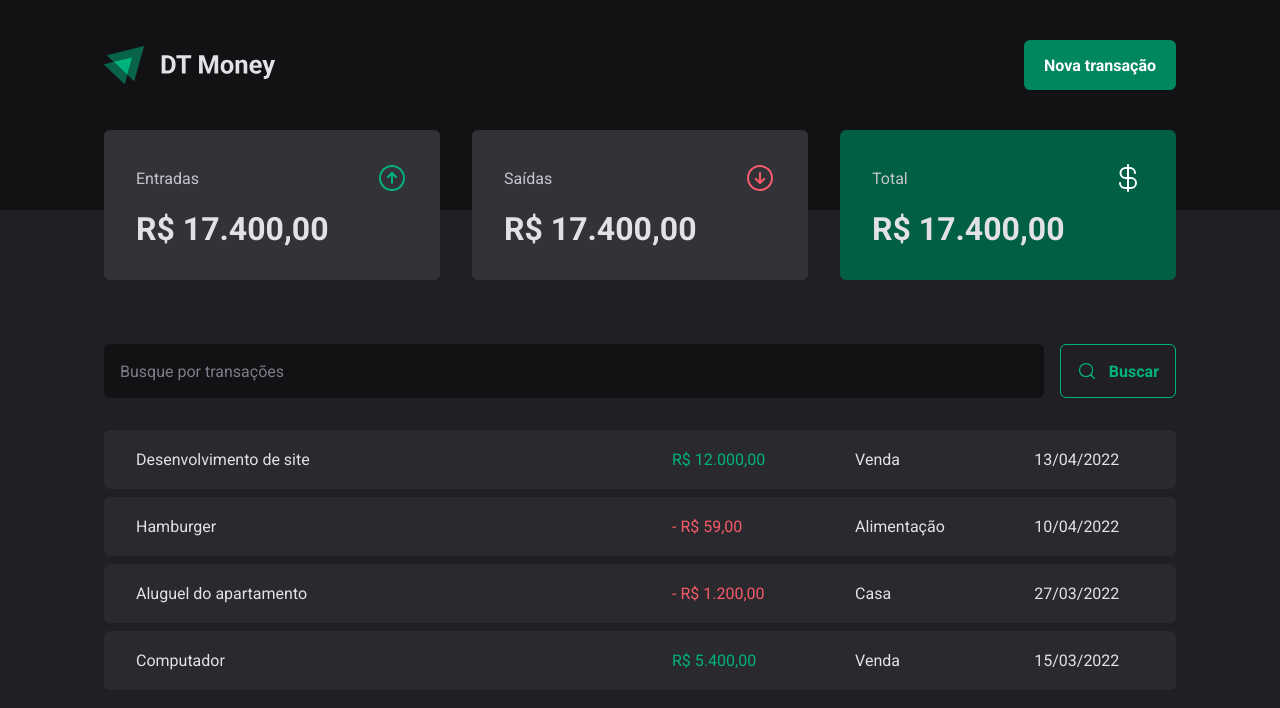
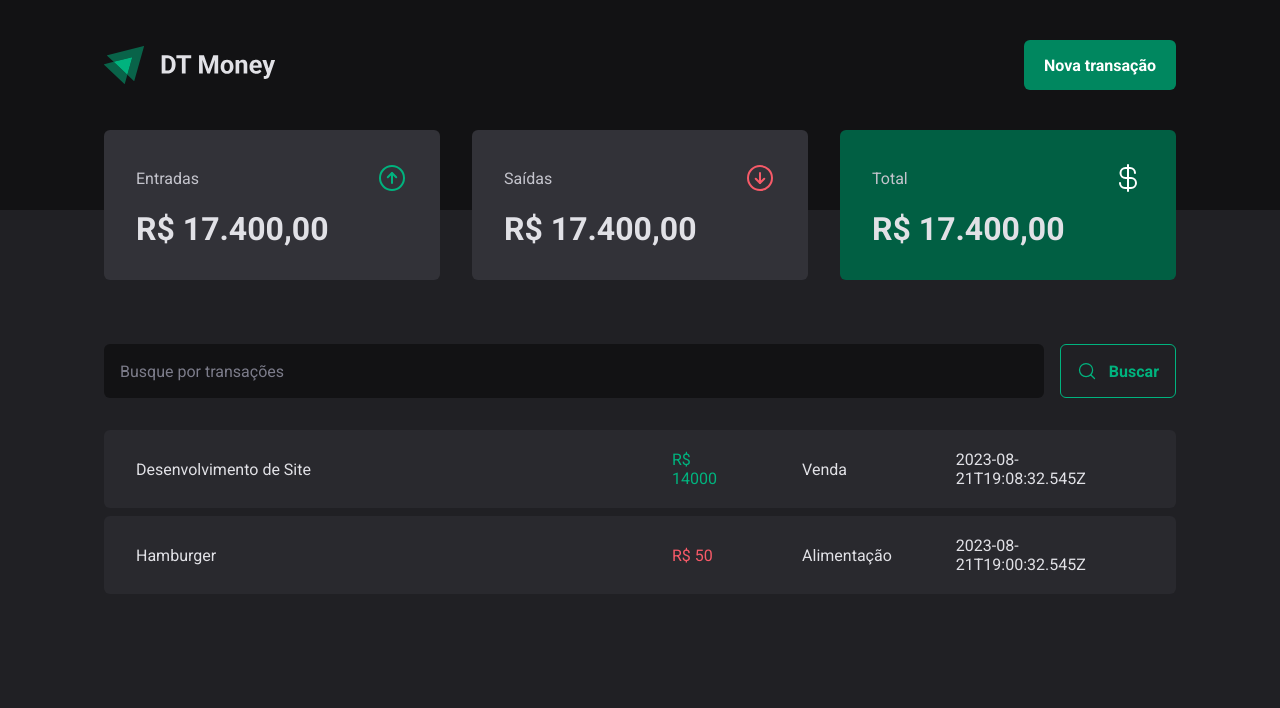
Before and after one commit to felipesanderp/dt-money, a React (Vite) app: page / in a window 1280 px wide. Shown: the top 708 px of the page. Built offline with nearby package versions, Linux system fonts and the light colour scheme; data requests are answered from the project's data file.

Commit message:
fetch data from json server api

```diff
--- a/package.json
+++ b/package.json
@@ -7,11 +7,13 @@
     "dev": "vite",
     "build": "tsc && vite build",
     "lint": "eslint . --ext ts,tsx --report-unused-disable-directives --max-warnings 0",
-    "preview": "vite preview"
+    "preview": "vite preview",
+    "server": "json-server server.json -p 3333 -w -d 500"
   },
   "dependencies": {
     "@radix-ui/react-dialog": "^1.0.4",
     "@radix-ui/react-radio-group": "^1.1.3",
+    "json-server": "^0.17.3",
     "phosphor-react": "^1.4.1",
     "react": "^18.2.0",
     "react-dom": "^18.2.0",
--- /dev/null
+++ b/server.json
@@ -0,0 +1,20 @@
+{
+  "transactions": [
+    {
+      "id": 1,
+      "description": "Desenvolvimento de Site",
+      "type": "income",
+      "category": "Venda",
+      "price": 14000,
+      "createdAt": "2023-08-21T19:08:32.545Z"
+    },
+    {
+      "id": 2,
+      "description": "Hamburger",
+      "type": "outcome",
+      "category": "Alimentação",
+      "price": 50,
+      "createdAt": "2023-08-21T19:00:32.545Z"
+    }
+  ]
+}
--- a/src/pages/Transactions/index.tsx
+++ b/src/pages/Transactions/index.tsx
@@ -1,10 +1,33 @@
+import { useEffect, useState } from "react";
 import { Header } from "../../components/Header";
 import { Summary } from "../../components/Summary";
 import { SearchForm } from "./components/SearchForm";
 
 import { PriceHighlight, TransactionsContainer, TransactionsTable } from "./styles";
 
+interface Transaction {
+  id: number
+  description: string
+  type: 'income' | 'outcome'
+  price: number
+  category: string
+  createdAt: string
+}
+
 export function Transactions() {
+  const [transactions, setTransactions] = useState<Transaction[]>([])
+
+  async function loadTransactions() {
+    const response = await fetch('http://localhost:3333/transactions')
+    const data = await response.json()
+
+    setTransactions(data)
+  }
+
+  useEffect(() => {
+    loadTransactions()
+  }, [])
+
   return (
     <div>
       <Header />
@@ -15,49 +38,20 @@
 
         <TransactionsTable>
           <tbody>
-            <tr>
-              <td width="50%">Desenvolvimento de site</td>
-              <td>
-                <PriceHighlight variant="income">
-                  R$ 12.000,00
-                </PriceHighlight>
-              </td>
-              <td>Venda</td>
-              <td>13/04/2022</td>
-            </tr>
-
-            <tr>
-              <td width="50%">Hamburger</td>
-              <td>
-                <PriceHighlight variant="outcome">
-                  - R$ 59,00
-                </PriceHighlight>
-              </td>
-              <td>Alimentação</td>
-              <td>10/04/2022</td>
-            </tr>
-
-            <tr>
-              <td width="50%">Aluguel do apartamento</td>
-              <td>
-                <PriceHighlight variant='outcome'>
-                  - R$ 1.200,00
-                </PriceHighlight>
-              </td>
-              <td>Casa</td>
-              <td>27/03/2022</td>
-            </tr>
-
-            <tr>
-              <td width="50%">Computador</td>
-              <td>
-                <PriceHighlight variant="income">
-                  R$ 5.400,00
-                </PriceHighlight>
-              </td>
-              <td>Venda</td>
-              <td>15/03/2022</td>
-            </tr>
+            {transactions.map(transaction => {
+              return (
+                <tr key={transaction.id}>
+                  <td width="50%">{transaction.description}</td>
+                  <td>
+                    <PriceHighlight variant={transaction.type}>
+                      R$ {transaction.price}
+                    </PriceHighlight>
+                  </td>
+                  <td>{transaction.category}</td>
+                  <td>{transaction.createdAt}</td>
+                </tr>
+              )
+            })}
           </tbody>
         </TransactionsTable>
       </TransactionsContainer>
```
Also changed, not shown: 1 other file (tests, documents, lock files or other folders).
